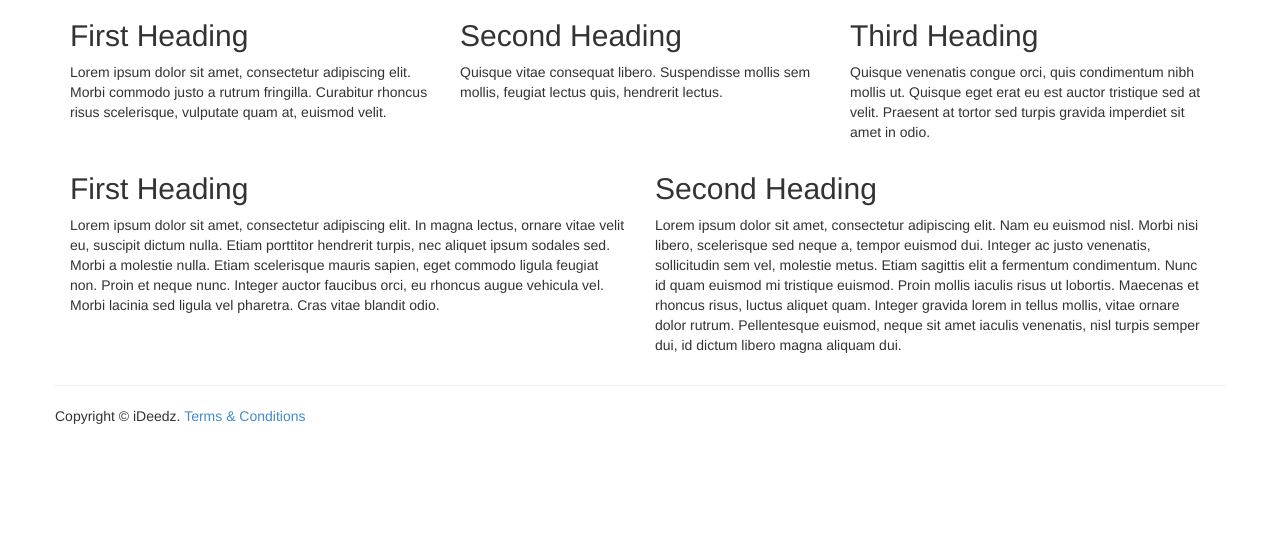
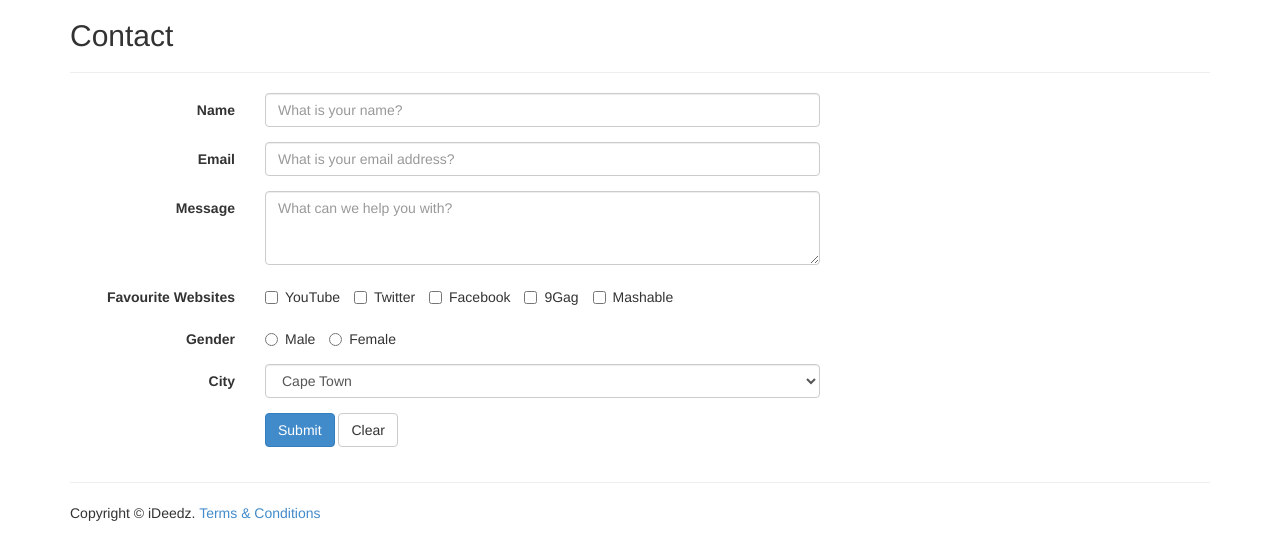
Before and after one commit to dereckbester/ideedz, a PHP site: page /contact.php in a window 1280 px wide. Shown: the part 51-611 px from the top of the page. Run offline with PHP 8.4, Linux system fonts and the light colour scheme.

Commit message:
Contact page with some twitter bootstrap options. Also fixed footer on both index.php & contact.php

```diff
--- a/contact.php
+++ b/contact.php
@@ -22,36 +22,113 @@
 
 	<div class="row">
 
-    	<div class="col-md-4">
-        	<h2>First Heading</h2>
-            <p>Lorem ipsum dolor sit amet, consectetur adipiscing elit. Morbi commodo justo a rutrum fringilla. Curabitur rhoncus risus scelerisque, vulputate quam at, euismod velit.</p>
-        </div>
+    	<div class="col-md-12">
+        	<h2>Contact</h2>
+            <hr/>
 
-        <div class="col-md-4">
-        	<h2>Second Heading</h2>
-            <p>Quisque vitae consequat libero. Suspendisse mollis sem mollis, feugiat lectus quis, hendrerit lectus.</p>
-        </div>
+            <!-- Contact Form -->
+            <form class="form-horizontal">
 
-        <div class="col-md-4">
-        	<h2>Third Heading</h2>
-            <p>Quisque venenatis congue orci, quis condimentum nibh mollis ut. Quisque eget erat eu est auctor tristique sed at velit. Praesent at tortor sed turpis gravida imperdiet sit amet in odio.</p>
+                <!-- Form - Name -->
+                <div class="form-group">
+                	<label for="name" class="col-sm-2 control-label">Name</label>
+                    <div class="col-sm-6">
+                   		<input type="text" class="form-control" name="name" placeholder="What is your name?" />
+					</div>
+                </div>
+                <!-- .END - Form - Name -->
+
+                <!-- Form - Email -->
+                <div class="form-group">
+                	<label for="email" class="col-sm-2 control-label">Email</label>
+                    <div class="col-sm-6">
+                   		<input type="email" class="form-control" name="email" placeholder="What is your email address?" />
+					</div>
+                </div>
+                <!-- .END - Form - Email -->
+
+                <!-- Form - Message -->
+                <div class="form-group">
+                	<label for="message" class="col-sm-2 control-label">Message</label>
+                    <div class="col-sm-6">
+                   		<textarea class="form-control" rows="3" placeholder="What can we help you with?"></textarea>
+					</div>
+                </div>
+                <!-- .END - Form - Message -->
+
+                <!-- Form - Checkboxes -->
+                <div class="form-group">
+                	<label for="website" class="col-sm-2 control-label">Favourite Websites</label>
+                    <div class="col-sm-6">
+                   		<label class="checkbox-inline">
+                        	<input type="checkbox" value="option1"/> YouTube
+                        </label>
+
+                        <label class="checkbox-inline">
+                        	<input type="checkbox" value="option2"/> Twitter
+                        </label>
+
+                        <label class="checkbox-inline">
+                        	<input type="checkbox" value="option3"/> Facebook
+                        </label>
+
+                        <label class="checkbox-inline">
+                        	<input type="checkbox" value="option4"/> 9Gag
+                        </label>
+
+                        <label class="checkbox-inline">
+                        	<input type="checkbox" value="option5"/> Mashable
+                        </label>
+					</div>
+                </div>
+                <!-- .END - Form - Checkboxes -->
+
+                <!-- Form - Radio Buttons -->
+                <div class="form-group">
+                	<label for="website" class="col-sm-2 control-label">Gender</label>
+                    <div class="col-sm-6">
+                   		<label class="radio-inline">
+                        	<input type="radio" name="genderOption" value="option1"/> Male
+                        </label>
+
+                        <label class="radio-inline">
+                        	<input type="radio" name="genderOption" value="option2"/> Female
+                        </label>
+					</div>
+                </div>
+                <!-- .END - Form - Radio Buttons -->
+
+                <!-- Form - Geographic Info -->
+                <div class="form-group">
+                	<label for="website" class="col-sm-2 control-label">City</label>
+                    <div class="col-sm-6">
+                   		<select class="form-control">
+                        	<option>Cape Town</option>
+                            <option>Durban</option>
+                            <option>George</option>
+                            <option>Johannesburg</option>
+                            <option>Mosselbay</option>
+                            <option>Port Elizabeth</option>
+                        </select>
+					</div>
+                </div>
+                <!-- .END - Form - Geographic Info -->
+
+                <!-- Form - Submit Button -->
+                <div class="form-group">
+                    <div class="col-sm-offset-2 col-sm-6">
+                   		<button type="submit" class="btn btn-primary">Submit</button>
+                        <button type="reset" class="btn btn-default">Clear</button>
+					</div>
+                </div>
+                <!-- .END - Form - Submit Button -->
+
+            </form>
+            <!-- .END - Contact Form -->
         </div>
 
     </div>
 
-    <div class="row">
-    	<div class="col-md-6">
-        	<h2>First Heading</h2>
-            <p>Lorem ipsum dolor sit amet, consectetur adipiscing elit. In magna lectus, ornare vitae velit eu, suscipit dictum nulla. Etiam porttitor hendrerit turpis, nec aliquet ipsum sodales sed. Morbi a molestie nulla. Etiam scelerisque mauris sapien, eget commodo ligula feugiat non. Proin et neque nunc. Integer auctor faucibus orci, eu rhoncus augue vehicula vel. Morbi lacinia sed ligula vel pharetra. Cras vitae blandit odio.  </p>
-        </div>
-
-        <div class="col-md-6">
-        	<h2>Second Heading</h2>
-            <p>Lorem ipsum dolor sit amet, consectetur adipiscing elit. Nam eu euismod nisl. Morbi nisi libero, scelerisque sed neque a, tempor euismod dui. Integer ac justo venenatis, sollicitudin sem vel, molestie metus. Etiam sagittis elit a fermentum condimentum. Nunc id quam euismod mi tristique euismod. Proin mollis iaculis risus ut lobortis. Maecenas et rhoncus risus, luctus aliquet quam. Integer gravida lorem in tellus mollis, vitae ornare dolor rutrum. Pellentesque euismod, neque sit amet iaculis venenatis, nisl turpis semper dui, id dictum libero magna aliquam dui. </p>
-        </div>
-
-        </div>
-    </div>
 </div>
 
 <!-- .END Grid -->
@@ -61,7 +138,7 @@
 <!-- Footer and Modal -->
 <div class="container">
 	<div class="row">
-    	<div class="col-md-lg-12">
+    	<div class="col-md-12">
 
             <hr/>
             <!-- Copyright Info -->
--- a/index.php
+++ b/index.php
@@ -67,7 +67,7 @@
 <!-- Footer and Modal -->
 <div class="container">
 	<div class="row">
-    	<div class="col-md-lg-12">
+    	<div class="col-md-12">
 
             <hr/>
             <!-- Copyright Info -->
```
